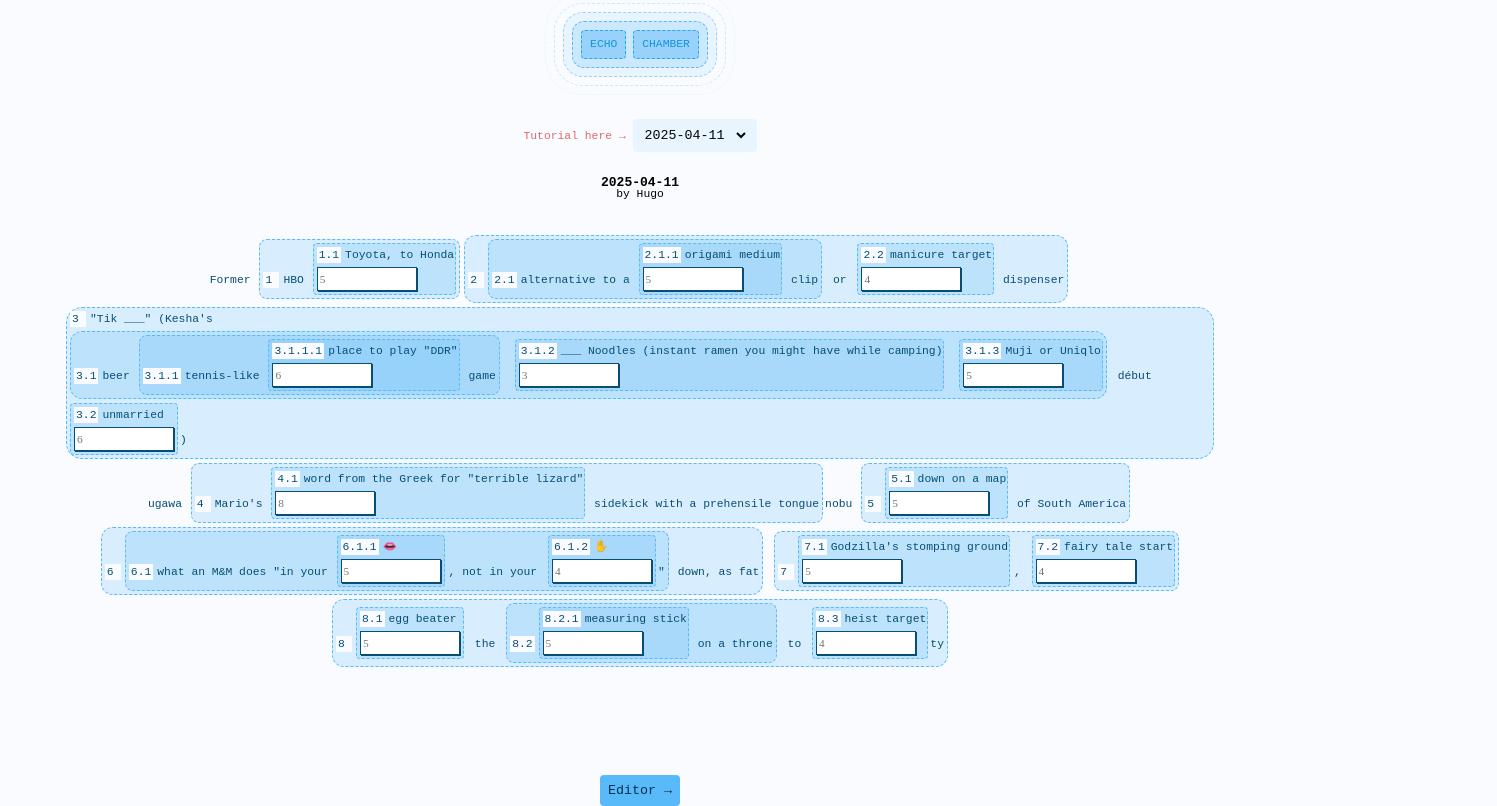
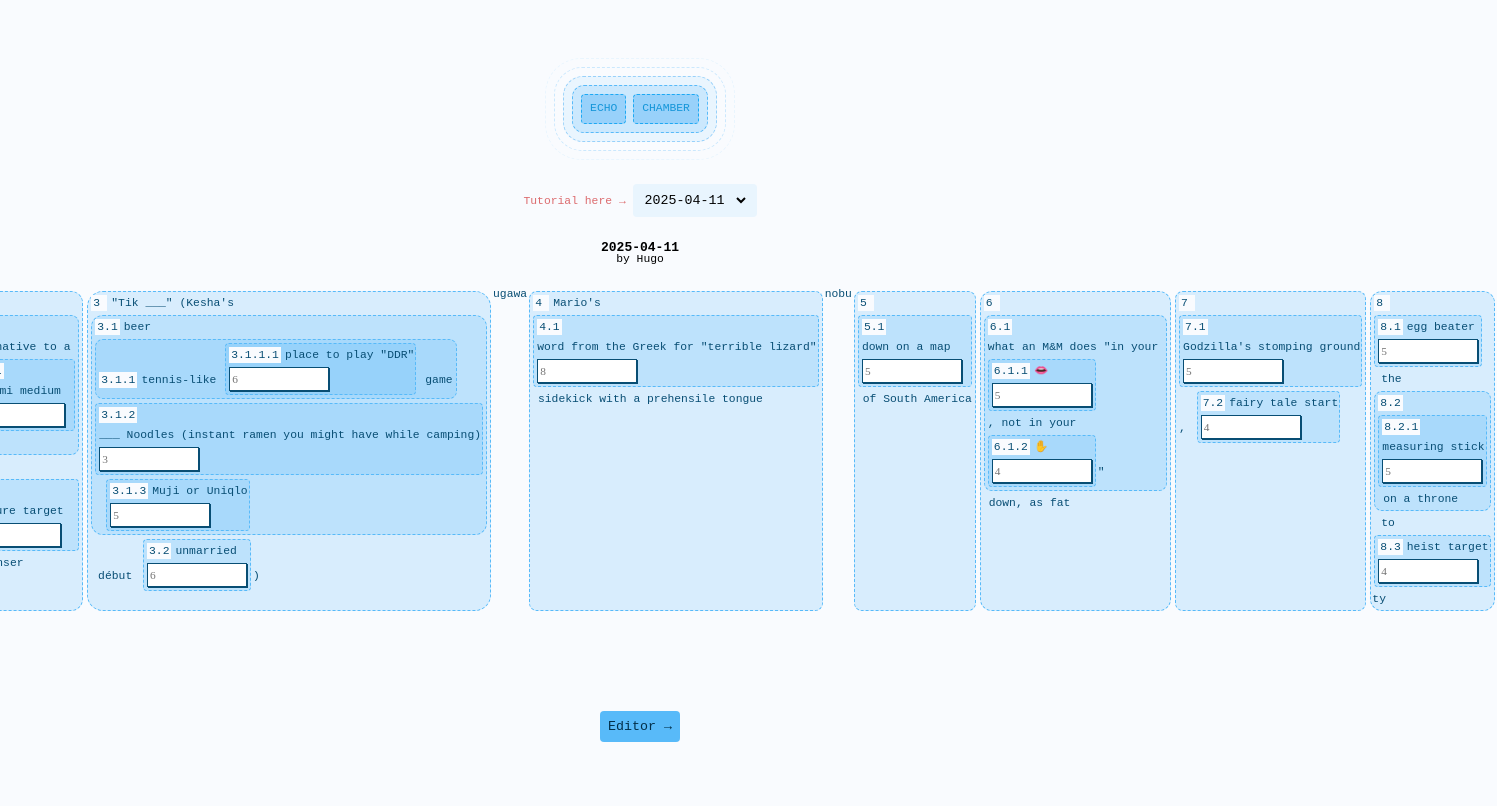
Before and after one commit to hugolynch/echo, a Svelte app: page / in a window 1280 px wide. Shown: the whole page, 1497 px wide, since content can reach past the window. Built offline with nearby package versions, Linux system fonts and the light colour scheme.

Commit message:
Refactor Board and BoardClue components for improved layout and styling

```diff
--- a/src/components/Board.svelte
+++ b/src/components/Board.svelte
@@ -45,19 +45,10 @@
     <span>by {puzzle.author || 'Unknown'}</span>
 </div>
 
-<div class="puzzle">
-    <BoardClue bind:node={puzzle.root} />
-</div>
+<BoardClue bind:node={puzzle.root} />
 <p id="feedback"></p>
 
 <style>
-    .puzzle {
-        margin: 1rem;
-        max-width: 90vw;
-        color: #084E74;
-        overflow-x: scroll;
-    }
-
     select {
         margin: 0 auto;
     }
--- a/src/components/BoardClue.svelte
+++ b/src/components/BoardClue.svelte
@@ -41,7 +41,7 @@
     }
 </script>
 
-<span class={{'clue': depth, 'solved': solved}} data-id={id} style:--height={height}>
+<span class={{'clue': depth, 'solved': solved, 'puzzle': depth === 0}} data-id={id} style:--height={height}>
     {#if solved}
         <span class="solution">{node.solution}</span>
     {:else}
@@ -53,12 +53,20 @@
             {/if}
         {/each}
         {#if height === 0}
-            <input onkeydown={check} placeholder={`${node.solution.length}`} />
+            <div class="inputWrapper">
+                <input onkeydown={check} placeholder={`${node.solution.length}`} />
+            </div>
         {/if}
     {/if}
 </span>
 
 <style>
+    .puzzle {
+            display: flex;
+            color: #084E74;
+            /* overflow-x: scroll; */
+        }
+
     .clue {
         display: inline-block;
         border: 1px dashed #58BAF9;
```
